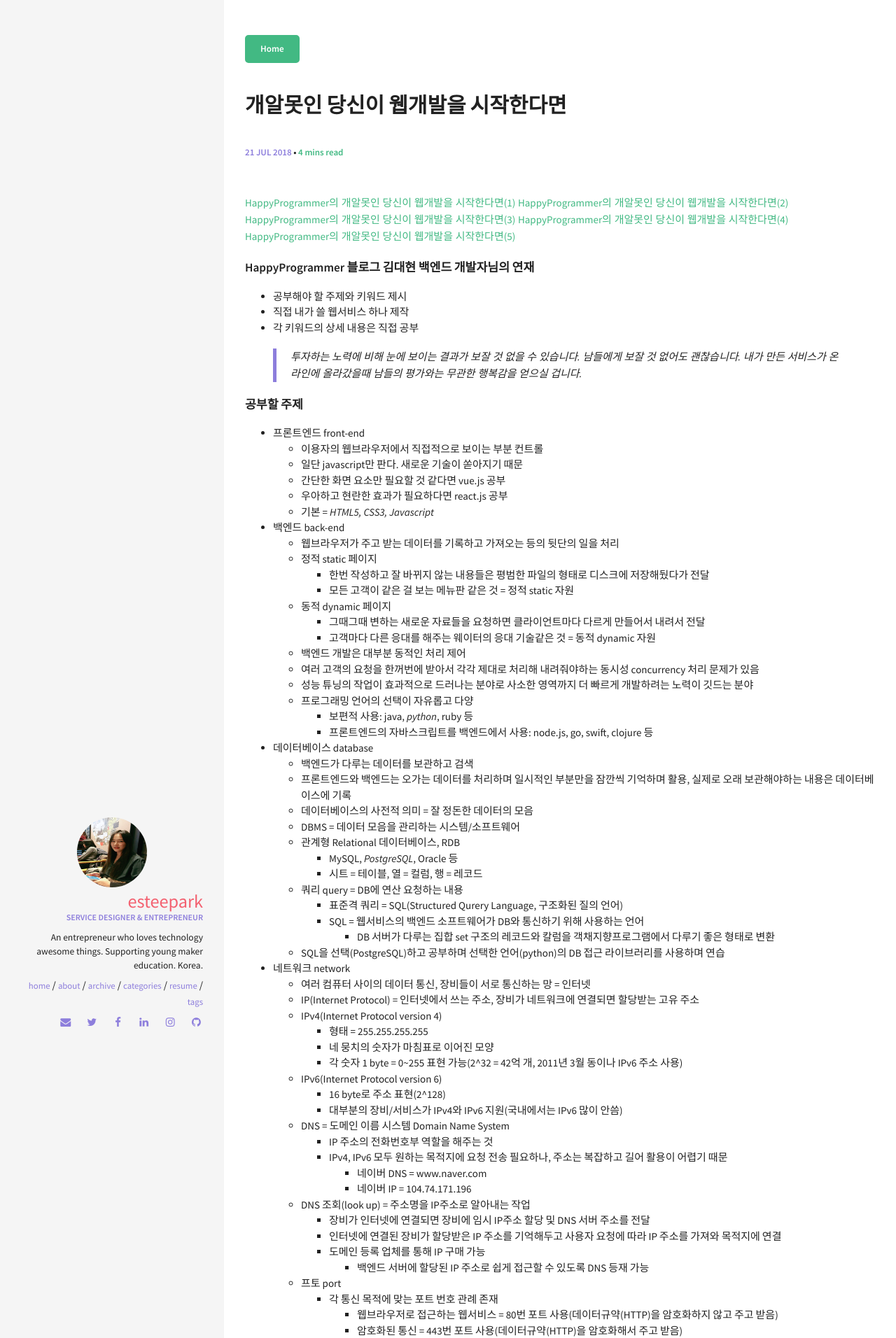
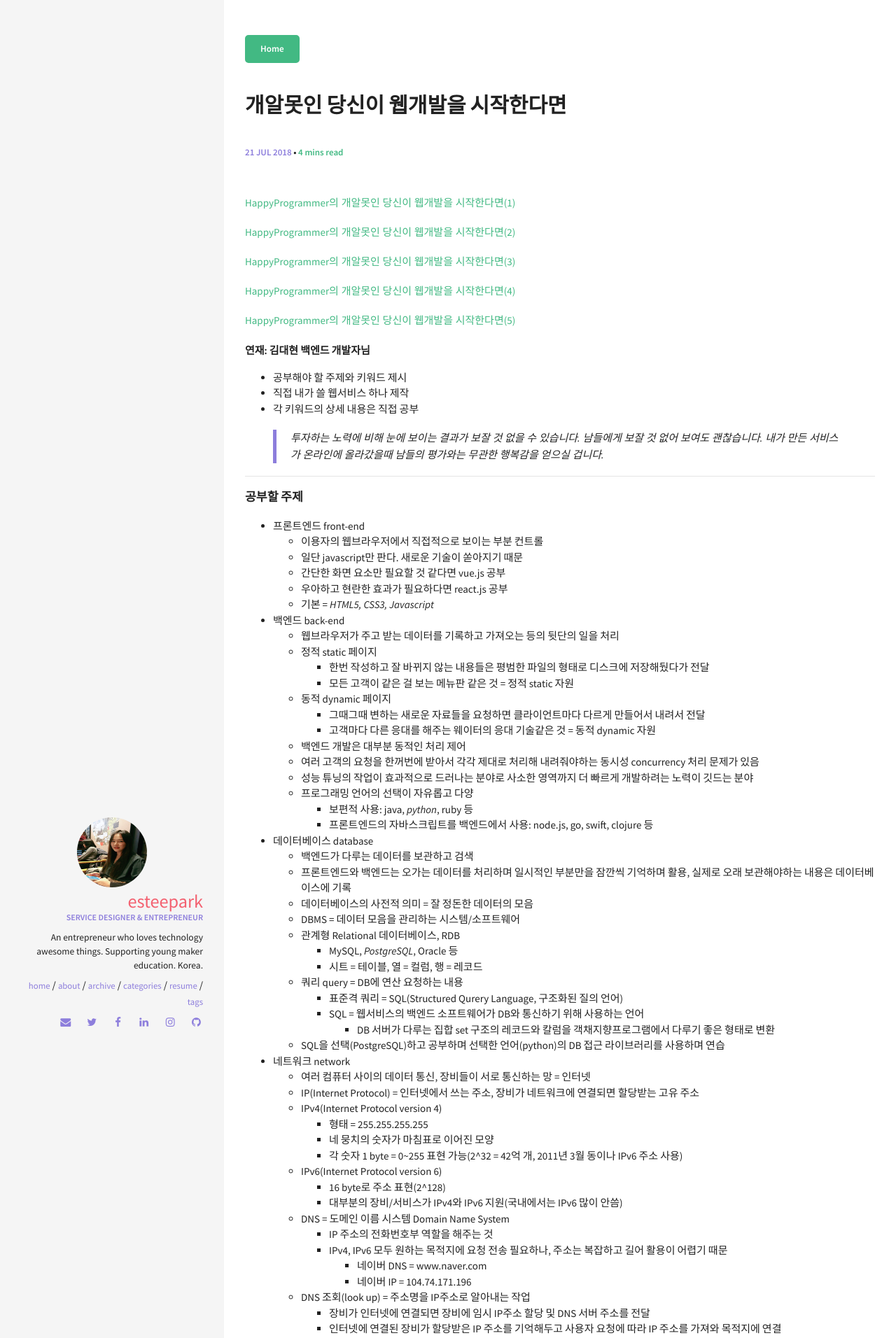
Before and after one commit to esteepark/esteepark.github.io, a Jekyll site: the page built from _posts/2018-07-21-if_you_start_devOfweb.md, in a window 1280 px wide. Shown: the top 1912 px of the page at 70% size. Built offline with Jekyll 4.4.1, drawn with Linux system fonts in a browser that asks for light colours; comment, search, counter and statistics services are not loaded.

Commit message:
by esteepark

```diff
--- a/_posts/2018-07-21-if_you_start_devOfweb.md
+++ b/_posts/2018-07-21-if_you_start_devOfweb.md
@@ -8,18 +8,25 @@ comments: true
 ---
 
 [HappyProgrammer의 개알못인 당신이 웹개발을 시작한다면(1)](https://medium.com/happyprogrammer-in-jeju/%EA%B0%9C%EC%95%8C%EB%AA%BB%EC%9D%B8-%EB%8B%B9%EC%8B%A0%EC%9D%B4-%EC%9B%B9%EA%B0%9C%EB%B0%9C%EC%9D%84-%EC%8B%9C%EC%9E%91%ED%95%9C%EB%8B%A4%EB%A9%B4-1-9415c014a130)
+
 [HappyProgrammer의 개알못인 당신이 웹개발을 시작한다면(2)](https://medium.com/happyprogrammer-in-jeju/%EA%B0%9C%EC%95%8C%EB%AA%BB%EC%9D%B8-%EB%8B%B9%EC%8B%A0%EC%9D%B4-%EC%9B%B9%EA%B0%9C%EB%B0%9C%EC%9D%84-%EC%8B%9C%EC%9E%91%ED%95%9C%EB%8B%A4%EB%A9%B4-2-b1eefc9c12ca)
+
 [HappyProgrammer의 개알못인 당신이 웹개발을 시작한다면(3)]()
+
 [HappyProgrammer의 개알못인 당신이 웹개발을 시작한다면(4)]()
+
 [HappyProgrammer의 개알못인 당신이 웹개발을 시작한다면(5)]()
 
-##### HappyProgrammer 블로그 김대현 백엔드 개발자님의 연재
+###### 연재: 김대현 백엔드 개발자님
 - 공부해야 할 주제와 키워드 제시
 - 직접 내가 쓸 웹서비스 하나 제작
 - 각 키워드의 상세 내용은 직접 공부
 
-> 투자하는 노력에 비해 눈에 보이는 결과가 보잘 것 없을 수 있습니다. 남들에게 보잘 것 없어도 괜찮습니다.
-> 내가 만든 서비스가 온라인에 올라갔을때 남들의 평가와는 무관한 행복감을 얻으실 겁니다.
+> 투자하는 노력에 비해 눈에 보이는 결과가 보잘 것 없을 수 있습니다.
+  남들에게 보잘 것 없어 보여도 괜찮습니다.
+  내가 만든 서비스가 온라인에 올라갔을때 남들의 평가와는 무관한 행복감을 얻으실 겁니다.
+
+---
 
 ##### 공부할 주제
 - 프론트엔드 front-end
```
